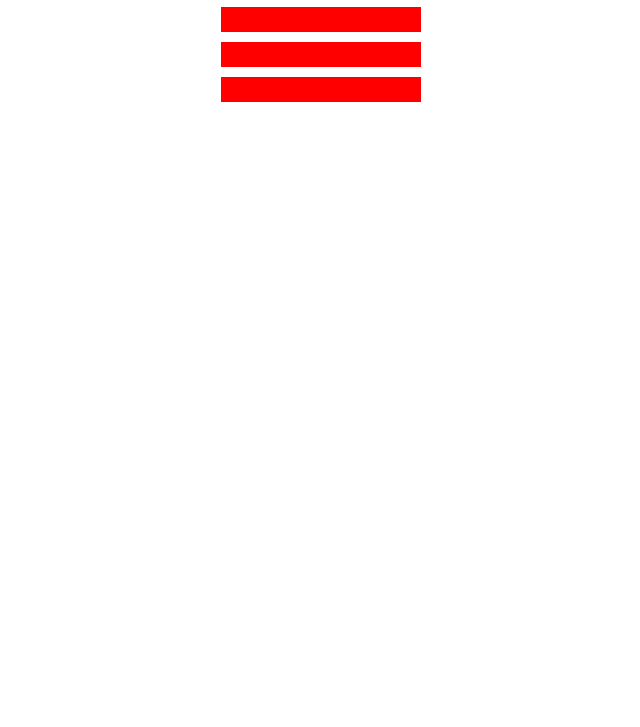
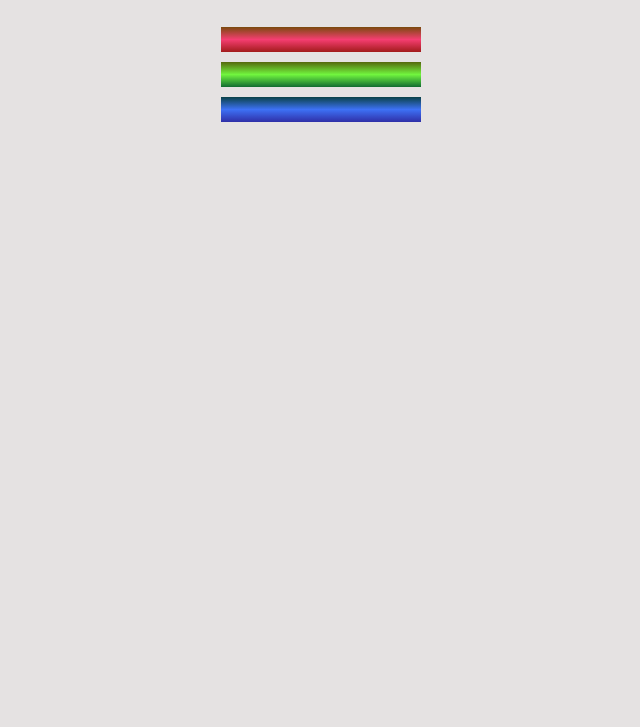
Before and after one commit to starman007/student_projects, a plain HTML site: page ffc-projects/colored-markers/index.html in a window 1280 px wide. Shown: the part 73-800 px from the top of the page, without its empty margins (319-959 px from the left). Drawn offline with Linux system fonts and the light colour scheme.

Commit message:
feat(coloured-markers): Add colour values
rgb values, hex codes and hsl colours to serve as a reference,
for further exploration on CSS colour functions.

```diff
--- a/ffc-projects/colored-markers/index.html
+++ b/ffc-projects/colored-markers/index.html
@@ -1,20 +1,18 @@
 <!DOCTYPE html>
 <html>
+  <head>
+    <meta charset="UTF-8" />
+    <meta name="viewport" content="width=device-width, initial-scale=1.0" />
+    <title>Colored Markers</title>
+    <link rel="stylesheet" type="text/css" href="./styles/style.css" />
+  </head>
 
-<head>
-    <meta charset="UTF-8">
-    <meta name="viewport" content="width=device-width, initial-scale=1.0">
-    <title>Colored Markers</title>
-    <link rel="stylesheet" type= "text/css" href="./styles/style.css">
-</head>
-
-<body>
+  <body>
     <h1>CSS Color Markers</h1>
     <div class="container">
-        <div class="marker"></div>
-        <div class="marker"></div>
-        <div class="marker"></div>
+      <div class="marker red"></div>
+      <div class="marker green"></div>
+      <div class="marker blue"></div>
     </div>
-</body>
-
+  </body>
 </html>
--- a/ffc-projects/colored-markers/styles/style.css
+++ b/ffc-projects/colored-markers/styles/style.css
@@ -1,11 +1,51 @@
 
+/*? TITLE */
 h1 {
     text-align: center;
 }
 
+body {
+    background-color: rgb(229, 226, 226);
+}
+
+.container {
+    /* background-color: rgb(255, 255, 255); */
+    padding: 10px;
+    padding-left: 0;
+    padding-right: 0;
+}
+
+/*? GENERAL STYLE DIVs WITH class="marker" */
 .marker {
     width: 200px;
     height: 25px;
     margin: 10px auto;
-    background-color: red;
 }
+
+/*?  MARKER ONE */
+/** rgb function applied */
+.red {
+    background-color: rgb(255, 0, 0);
+    background: linear-gradient(rgb(122, 74, 14),
+                                rgb(245, 62, 113),
+                                rgb(162, 27, 27));
+}
+
+/*? MARKER TWO */
+/** hexa values applied */
+.green {
+    background: #007F00;
+    background: linear-gradient(#55680d,
+                                #71f53e,
+                                #116c31);
+
+}
+
+/*? MARKER THREE */
+/** hsl function applied */
+.blue {
+    background: hsl(240, 100%, 50%);
+    background: linear-gradient(hsl(186, 76%, 16%),
+                                hsl(223, 90%, 60%),
+                                hsl(240, 56%, 42%));
+}
```
